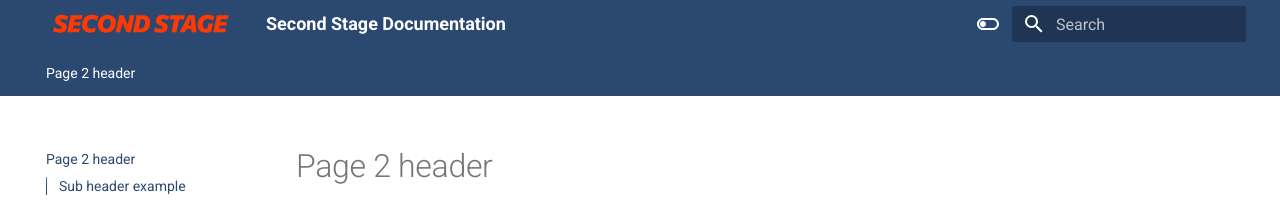
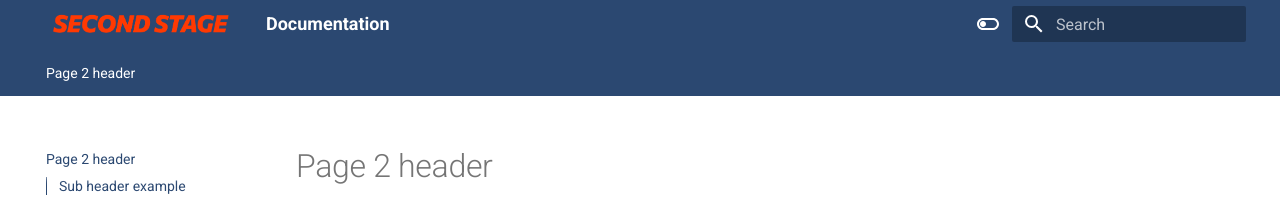
Before and after one commit to secondstage-io/tracks-documentation, an MkDocs documentation site: the page built from docs/page2.md, in a window 1280 px wide. Shown: the top 206 px of the page. Built offline with MkDocs 1.6.1 and Material for MkDocs 9.7.7, drawn with Linux system fonts in a browser that asks for light colours.

Commit message:
Update mkdocs.yml

```diff
--- a/mkdocs.yml
+++ b/mkdocs.yml
@@ -1,4 +1,4 @@
-site_name: Second Stage Documentation
+site_name: Documentation
 site_url: https://documentation.secondstage.io
 extra_css:
   - stylesheets/extra.css
```
